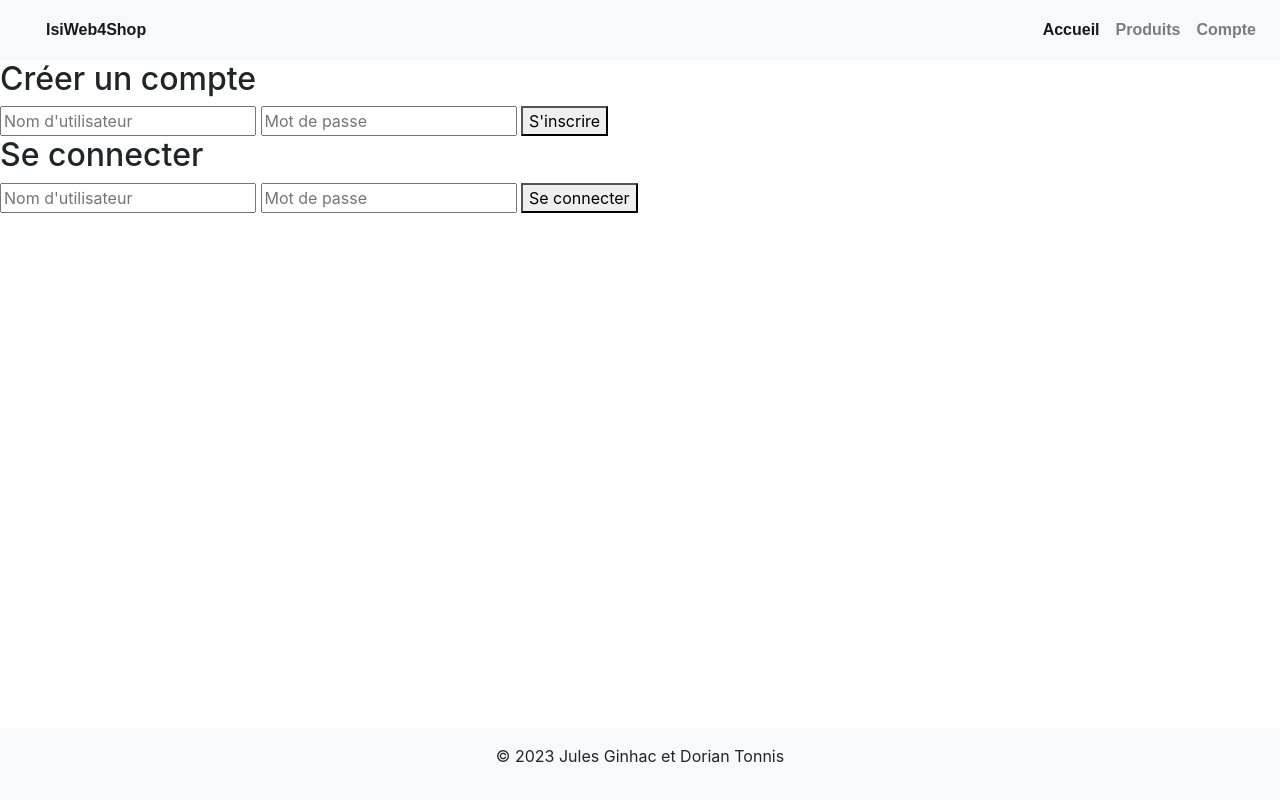
After one commit to Dorian-T/ISIWeb4Shop, a PHP site: template view/Login.html.twig in a window 1280 px wide. The commit adds this page. Run offline with PHP 8.4, Linux system fonts and the light colour scheme; the template is opened without the code that fills it, so the values that code supplies are empty; some libraries are stand-ins or nearby versions.

Commit message:
Debut création compte

```diff
--- /dev/null
+++ b/Style/Style.css
@@ -0,0 +1,220 @@
+/* Global Styles */
+body {
+    font-family: 'Arial', sans-serif;
+    background-color: #f8f9fa;
+    margin: 0;
+    padding: 0;
+}
+
+/*--------------------------------------------------------------
+# Navigation Menu
+--------------------------------------------------------------*/
+/**
+* Desktop Navigation
+*/
+.navbar {
+    padding: 0;
+  }
+
+  .navbar ul {
+    margin: 0;
+    padding: 0;
+    display: flex;
+    list-style: none;
+    align-items: center;
+  }
+
+  .navbar li {
+    position: relative;
+  }
+
+  .navbar a,
+  .navbar a:focus {
+    display: flex;
+    align-items: center;
+    justify-content: space-between;
+    padding: 10px 0 10px 30px;
+    font-family: "Nunito", sans-serif;
+    font-size: 16px;
+    font-weight: 700;
+    color: #013289;
+    white-space: nowrap;
+    transition: 0.3s;
+  }
+
+  .navbar a i,
+  .navbar a:focus i {
+    font-size: 12px;
+    line-height: 0;
+    margin-left: 5px;
+  }
+
+  .navbar a:hover,
+  .navbar .active,
+  .navbar .active:focus,
+  .navbar li:hover>a {
+    color: #4154f1;
+  }
+
+  .navbar .getstarted,
+  .navbar .getstarted:focus {
+    background: #4154f1;
+    padding: 8px 20px;
+    margin-left: 30px;
+    border-radius: 4px;
+    color: #fff;
+  }
+
+  .navbar .getstarted:hover,
+  .navbar .getstarted:focus:hover {
+    color: #fff;
+    background: #5969f3;
+  }
+
+  .navbar .dropdown ul {
+    display: block;
+    position: absolute;
+    left: 14px;
+    top: calc(100% + 30px);
+    margin: 0;
+    padding: 10px 0;
+    z-index: 99;
+    opacity: 0;
+    visibility: hidden;
+    background: #fff;
+    box-shadow: 0px 0px 30px rgba(127, 137, 161, 0.25);
+    transition: 0.3s;
+    border-radius: 4px;
+  }
+
+  .navbar .dropdown ul li {
+    min-width: 200px;
+  }
+
+  .navbar .dropdown ul a {
+    padding: 10px 20px;
+    font-size: 15px;
+    text-transform: none;
+    font-weight: 600;
+  }
+
+  .navbar .dropdown ul a i {
+    font-size: 12px;
+  }
+
+  .navbar .dropdown ul a:hover,
+  .navbar .dropdown ul .active:hover,
+  .navbar .dropdown ul li:hover>a {
+    color: #4154f1;
+  }
+
+  .navbar .dropdown:hover>ul {
+    opacity: 1;
+    top: 100%;
+    visibility: visible;
+  }
+
+  .navbar .megamenu {
+    position: static;
+  }
+
+  .navbar .megamenu ul {
+    margin-top: 5px;
+    right: 0;
+    padding: 10px;
+    display: flex;
+  }
+
+  .navbar .megamenu ul li {
+    flex: 1;
+  }
+
+  .navbar .megamenu ul li a,
+  .navbar .megamenu ul li:hover>a {
+    color: #013289;
+  }
+
+  .navbar .megamenu ul li a:hover,
+  .navbar .megamenu ul li .active,
+  .navbar .megamenu ul li .active:hover {
+    color: #4154f1;
+  }
+
+  .navbar .dropdown .dropdown ul {
+    top: 0;
+    left: calc(100% - 30px);
+    visibility: hidden;
+  }
+
+  .navbar .dropdown .dropdown:hover>ul {
+    opacity: 1;
+    top: 0;
+    left: 100%;
+    visibility: visible;
+  }
+
+  @media (max-width: 1366px) {
+    .navbar .dropdown .dropdown ul {
+      left: -90%;
+    }
+
+    .navbar .dropdown .dropdown:hover>ul {
+      left: -100%;
+    }
+  }
+
+/* Hero Section Styles */
+.container-fluid {
+    padding: 3rem;
+    text-align: center;
+    color: #ffffff;
+}
+
+/* Featured Products Section Styles */
+.container.my-5 {
+    background-color: #ffffff;
+    padding: 3rem;
+    border-radius: 8px;
+    box-shadow: 0 4px 8px rgba(0, 0, 0, 0.1);
+}
+
+.card {
+    border: none;
+    transition: transform 0.3s;
+}
+
+.card:hover {
+    transform: translateY(-5px);
+}
+
+/* Footer Styles */
+footer {
+    background-color: #ffffff;
+    padding: 1rem;
+    position: fixed;
+    bottom: 0;
+    width: 100%;
+}
+
+/* Responsive Styles */
+@media (max-width: 767px) {
+    .navbar-nav {
+        margin-top: 10px;
+    }
+
+    .navbar-toggler-icon {
+        background-color: #333333;
+    }
+
+    .container-fluid {
+        padding: 2rem;
+    }
+
+    .container.my-5 {
+        padding: 2rem;
+    }
+
+    footer {
+        position: relative;
+    }
+}
--- /dev/null
+++ b/view/Login.html.twig
@@ -0,0 +1,70 @@
+<!DOCTYPE html>
+<html lang="en">
+
+    <head>
+        <meta charset="UTF-8">
+        <meta name="viewport" content="width=device-width, initial-scale=1.0">
+
+        <title>IsiWeb4Shop</title>
+
+        <!-- Vendor CSS Files -->
+        <link href="assets/vendor/aos/aos.css" rel="stylesheet">
+        <link href="assets/vendor/bootstrap/css/bootstrap.min.css" rel="stylesheet">
+        <link href="assets/vendor/bootstrap-icons/bootstrap-icons.css" rel="stylesheet">
+
+
+        <link href="../Style/Style.css" rel="stylesheet">
+
+        <link rel="stylesheet" href="https://maxcdn.bootstrapcdn.com/bootstrap/4.0.0/css/bootstrap.min.css">
+    </head>
+
+    <body>
+
+        <!-- Navigation -->
+        <nav class="navbar navbar-expand-lg navbar-light bg-light">
+            <a class="navbar-brand" href="#">IsiWeb4Shop</a>
+            <button class="navbar-toggler" type="button" data-toggle="collapse" data-target="#navbarNav"
+                aria-controls="navbarNav" aria-expanded="false" aria-label="Toggle navigation">
+                <span class="navbar-toggler-icon"></span>
+            </button>
+            <div class="collapse navbar-collapse" id="navbarNav">
+                <ul class="navbar-nav ml-auto">
+                    <li class="nav-item active">
+                        <a class="nav-link" href="Home.html.twig">Accueil <span class="sr-only">(current)</span></a>
+                    </li>
+                    <li class="nav-item">
+                        <a class="nav-link" href="Produits.html.twig">Produits</a>
+                    </li>
+                    <li class="nav-item">
+                        <a class="nav-link" href="Login.html.twig">Compte</a>
+                    </li>
+                </ul>
+            </div>
+        </nav>
+
+        <h2>Créer un compte</h2>
+        <form action="" method="post">
+            <input type="text" name="username" placeholder="Nom d'utilisateur" required>
+            <input type="password" name="password" placeholder="Mot de passe" required>
+            <button type="submit" name="register">S'inscrire</button>
+        </form>
+
+        <h2>Se connecter</h2>
+        <form action="" method="post">
+            <input type="text" name="username" placeholder="Nom d'utilisateur" required>
+            <input type="password" name="password" placeholder="Mot de passe" required>
+            <button type="submit" name="login">Se connecter</button>
+        </form>
+
+        <!-- Footer -->
+        <footer class="bg-light text-center py-3">
+            <p>&copy; 2023 Jules Ginhac et Dorian Tonnis</p>
+        </footer>
+
+        <!-- Bootstrap JS, assurez-vous d'inclure jQuery et Popper.js si nécessaire -->
+        <script src="https://code.jquery.com/jquery-3.2.1.slim.min.js"></script>
+        <script src="https://cdnjs.cloudflare.com/ajax/libs/popper.js/1.12.9/umd/popper.min.js"></script>
+        <script src="https://maxcdn.bootstrapcdn.com/bootstrap/4.0.0/js/bootstrap.min.js"></script>
+    </body>
+
+</html>
```
Also changed, not shown: controleurs/Login_controleur.php (added, +42 -0 lines), models/model.php (+28 -0 lines), view/Home.html.twig (+17 -8 lines), view/Produits.html.twig (+11 -1 lines).
